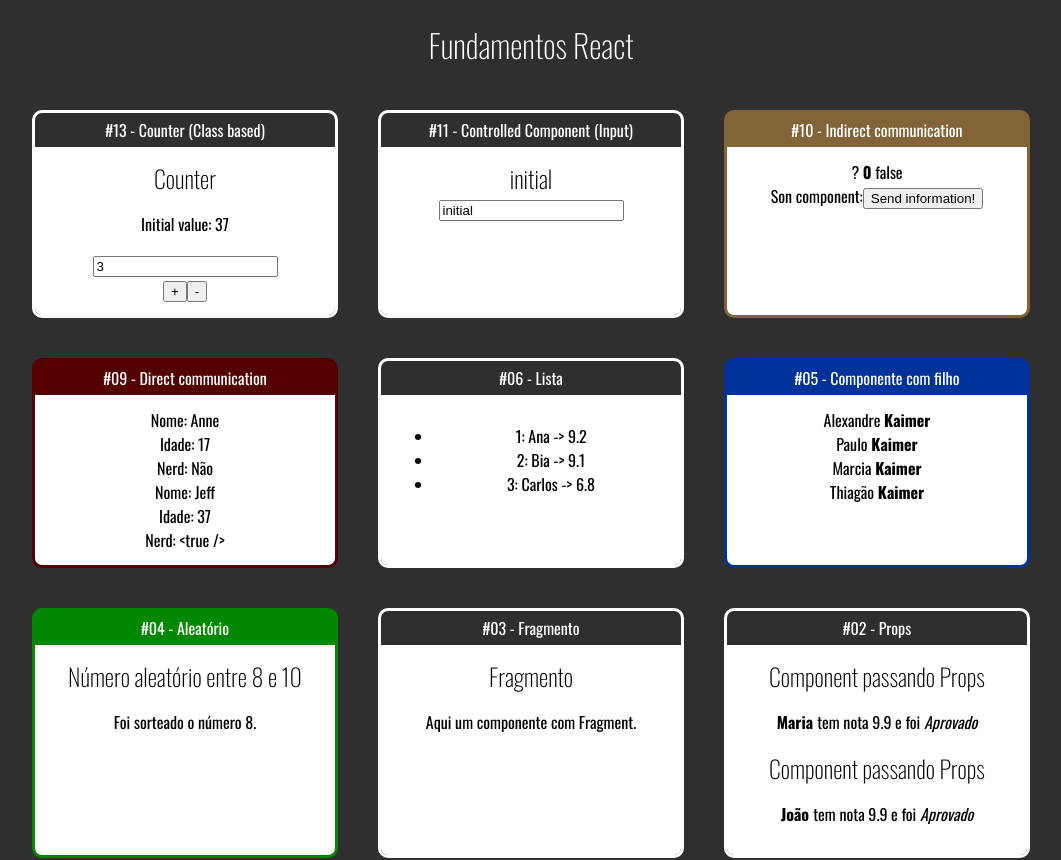
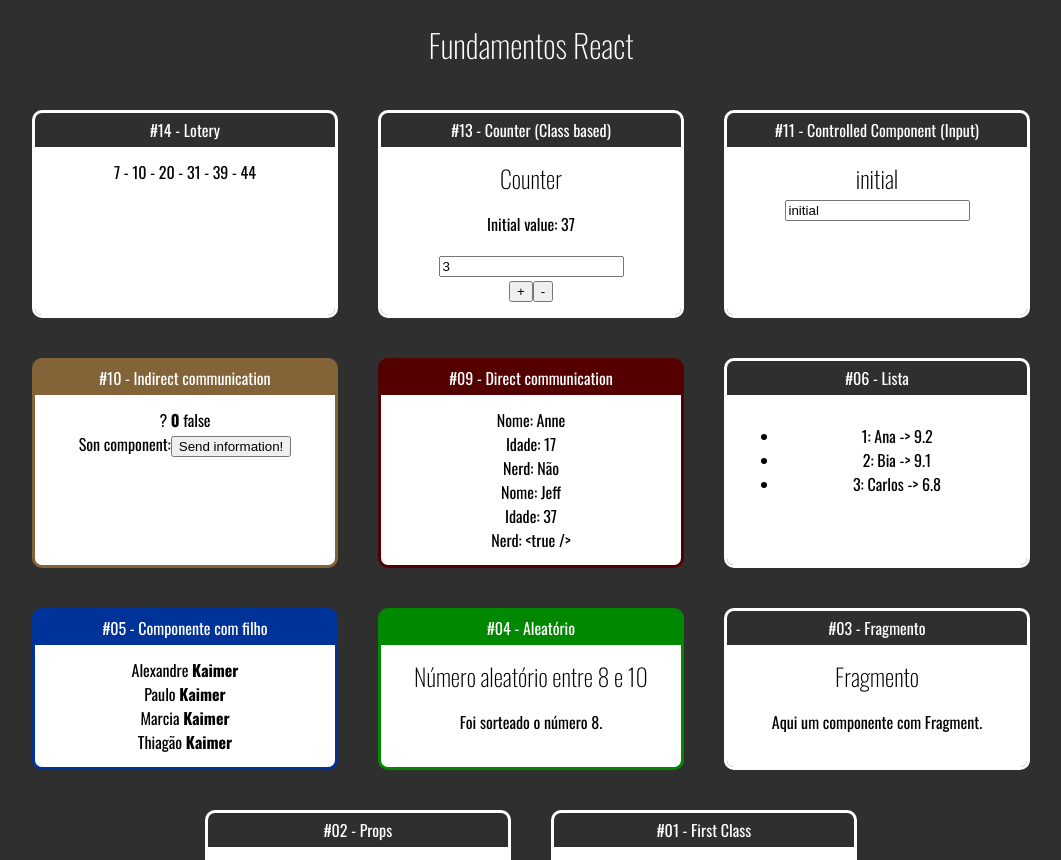
Before and after one commit to alekaimer/fundamentos-react, a React (Create React App) app: page / in a window 1280 px wide. Shown: the top 860 px of the page, without its empty margins (109-1170 px from the left). Built offline with nearby package versions, Linux system fonts and the light colour scheme.

Commit message:
add #14 - Lotery

```diff
--- a/src/App.jsx
+++ b/src/App.jsx
@@ -1,6 +1,7 @@
 import './App.css'
 import React from 'react'
 
+import Lotery from './components/lotery/Lotery';
 import Counter from './components/counter/Counter';
 import Input from './components/forms/Input';
 import IndirectDad from './components/communication/IndirectDad';
@@ -18,6 +19,9 @@ export default _ =>
   <div className="App">
     <h1>Fundamentos React</h1>
     <div className="Cards">
+      <Card titulo="#14 - Lotery" color="">
+        <Lotery></Lotery>
+      </Card>
 
       <Card titulo="#13 - Counter (Class based)" color="">
         <Counter initialNumber = {37}></Counter>
--- /dev/null
+++ b/src/components/lotery/Lotery.jsx
@@ -0,0 +1,30 @@
+import React from 'react'
+
+export default props => {
+
+  function numberGenerator(quantity) {
+    const numbers = Array(quantity)
+      .fill(0)
+      .reduce((nums) => {
+        const newNumber = numberGeneratorNotContained(1, 60, nums)
+        return [ ...nums, newNumber]
+      },[])
+      .sort((a, b) => a - b)
+    return numbers
+  }
+  // console.log(numberGenerator(3))
+
+  function numberGeneratorNotContained(min = 1, max = 3, array) {
+    const random = parseInt(Math.random() * (max + 1 - min)) + min
+    return array.includes(random) ?
+      numberGeneratorNotContained(min, max, array) :
+      random
+  }
+  // console.log(numberGeneratorNotContained(1, 60, [0, 0, 0, 0, 0, 0]))
+
+  return (
+    <div>
+      {numberGenerator(6).join(` - `)}
+    </div>
+  )
+}
```
